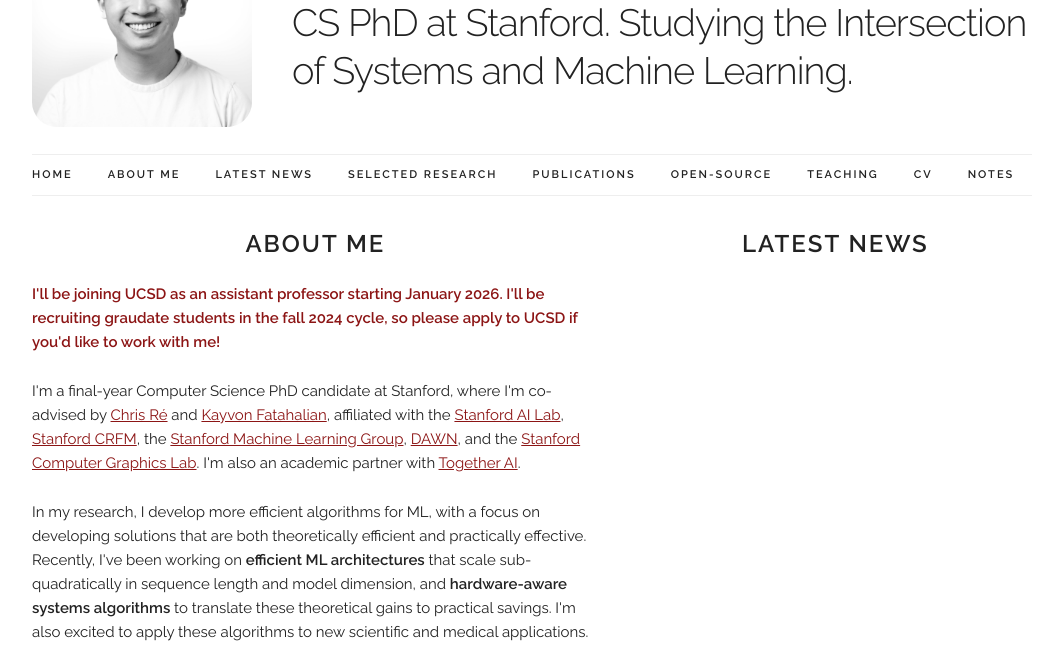
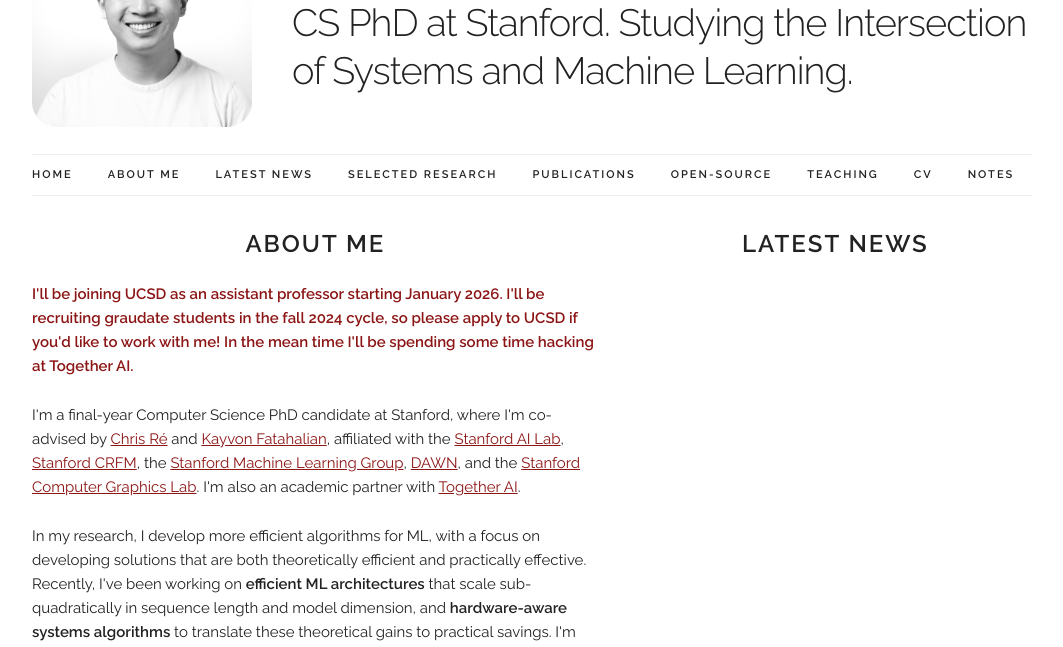
Before and after one commit to DanFu09/danfu09.github.io, a plain HTML site: page index.html in a window 1280 px wide. Shown: the part 153-800 px from the top of the page, without its empty margins (108-1171 px from the left). Drawn offline with nearby package versions, Linux system fonts and the light colour scheme; no server answers.

Commit message:
Update website

```diff
--- a/index.html
+++ b/index.html
@@ -66,7 +66,7 @@
     <div class="row">
       <div class="seven columns">
         <h5 class="docs-header">About Me</h5>
-            <p><strong style="color: #8C1515">I'll be joining UCSD as an assistant professor starting January 2026. I'll be recruiting graudate students in the fall 2024 cycle, so please apply to UCSD if you'd like to work with me!</strong></p>
+            <p><strong style="color: #8C1515">I'll be joining UCSD as an assistant professor starting January 2026. I'll be recruiting graudate students in the fall 2024 cycle, so please apply to UCSD if you'd like to work with me! In the mean time I'll be spending some time hacking at Together AI.</strong></p>
 
             <p>
             I'm a final-year Computer Science PhD candidate at Stanford, where I'm co-advised by
```
